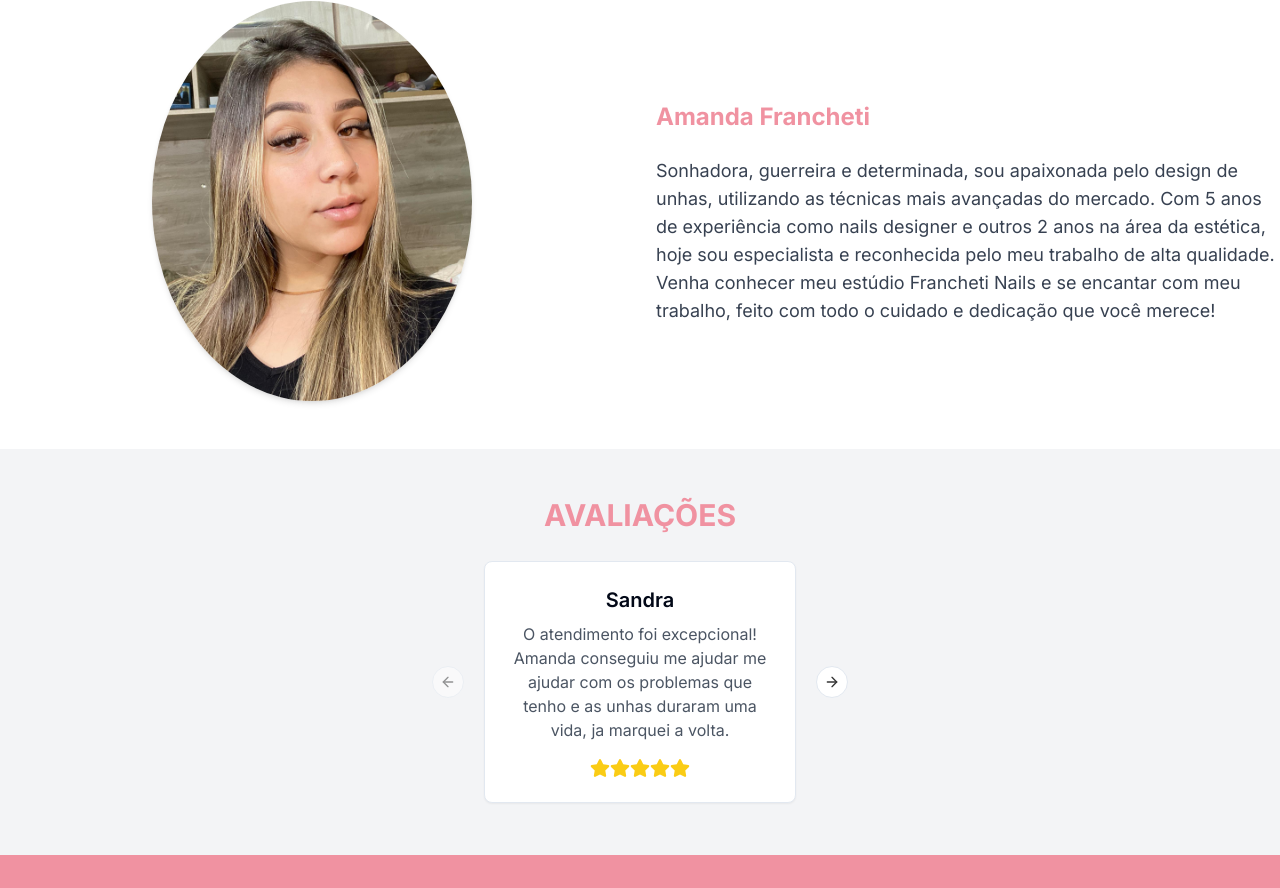
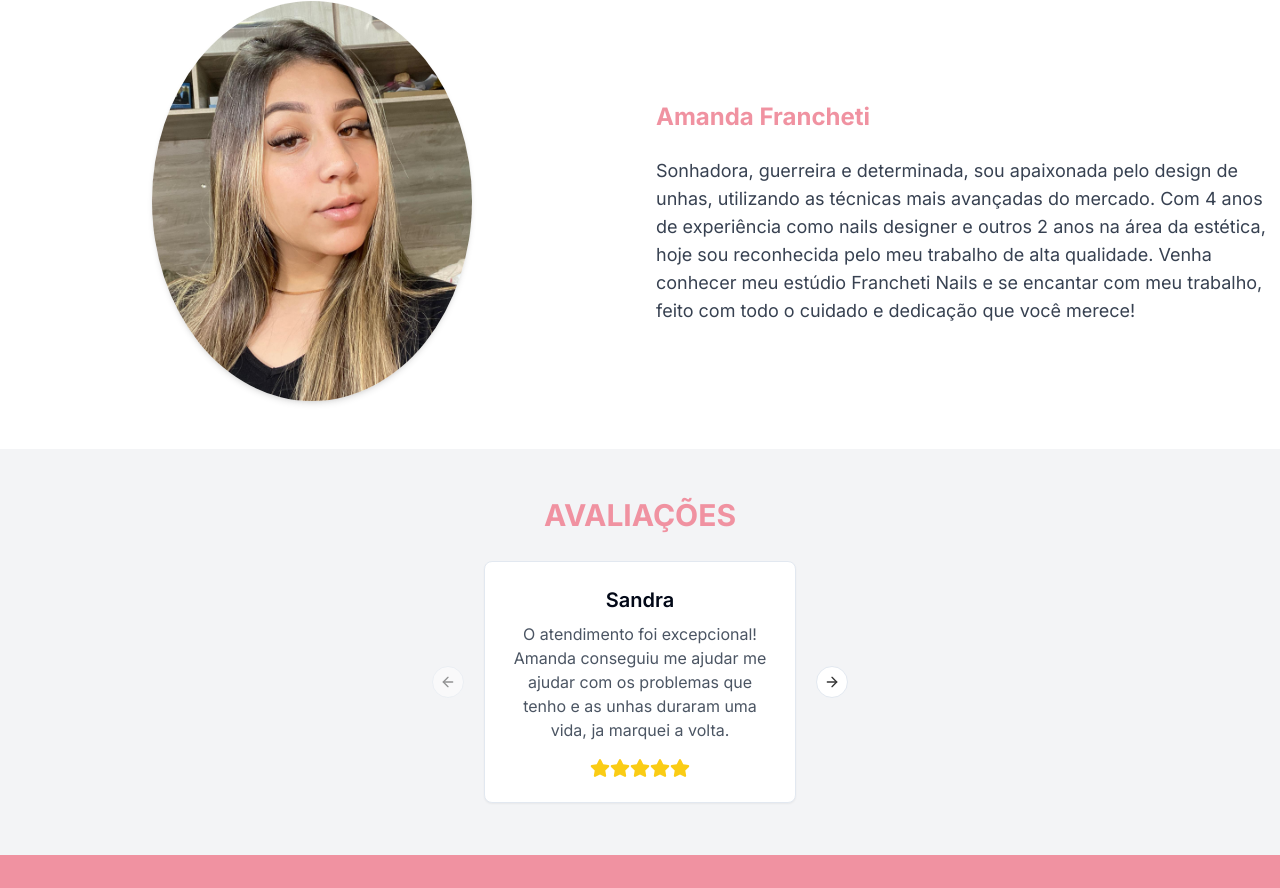
Before and after one commit to isaacl-bueno/franchetti_nails, a Next.js app: page / in a window 1280 px wide. Shown: the part 1299-2187 px from the top of the page. Built offline with nearby package versions, Linux system fonts and the light colour scheme.

Commit message:
Update some changes

```diff
--- a/app/page.tsx
+++ b/app/page.tsx
@@ -206,8 +206,8 @@ const HomePage: React.FC = () => {
             <h2 className="text-2xl text-[#F092A1] font-bold mb-6 mt-6">Amanda Francheti</h2>
             <p className="text-lg text-gray-700">
             Sonhadora, guerreira e determinada, sou apaixonada pelo design de unhas,
-            utilizando as técnicas mais avançadas do mercado. Com 5 anos de experiência como nails designer e
-            outros 2 anos na área da estética, hoje sou especialista e reconhecida pelo meu trabalho de alta qualidade.
+            utilizando as técnicas mais avançadas do mercado. Com 4 anos de experiência como nails designer e
+            outros 2 anos na área da estética, hoje sou reconhecida pelo meu trabalho de alta qualidade.
              Venha conhecer meu estúdio Francheti Nails e se encantar com meu trabalho,
              feito com todo o cuidado e dedicação que você merece!
              </p>
```
